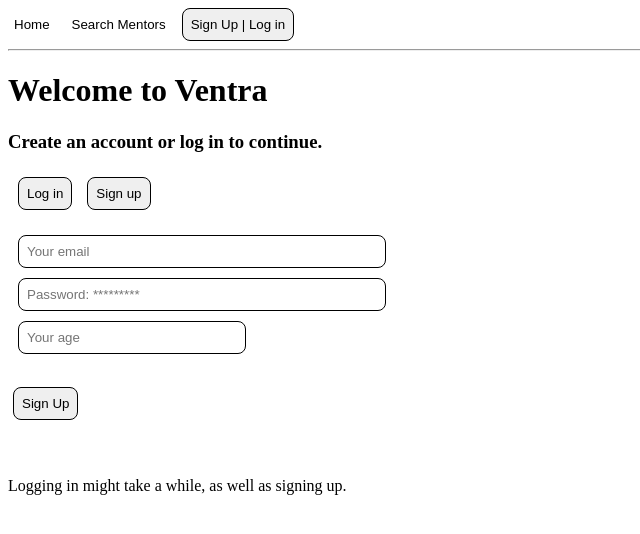
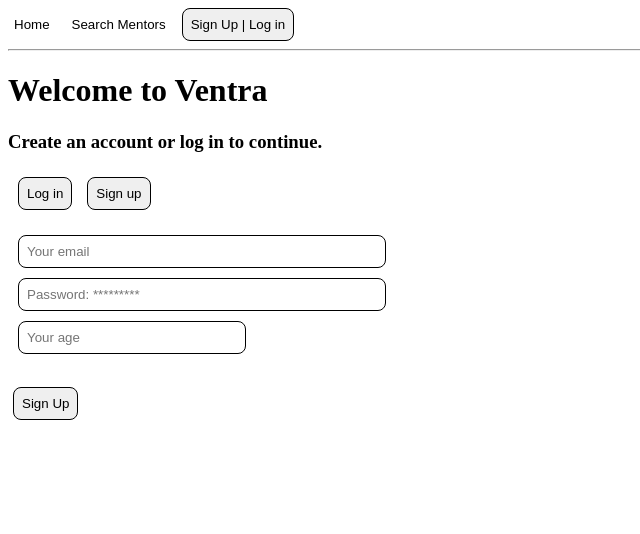
Before and after one commit to DenzelDCB/Ventra, a React (Create React App) app: page / in a window 1280 px wide. Both pictures are taken after a click on the button "Sign Up | Log in". Shown: the top 534 px of the page, without its empty margins (0-640 px from the left). Built offline with nearby package versions, Linux system fonts and the light colour scheme.

Commit message:
Update Account.js

```diff
--- a/src/pages/Account.js
+++ b/src/pages/Account.js
@@ -250,7 +250,6 @@
           </div>
         </div>
       )}
-      <p>Logging in might take a while, as well as signing up.</p>
     </div>
   );
 }
```
